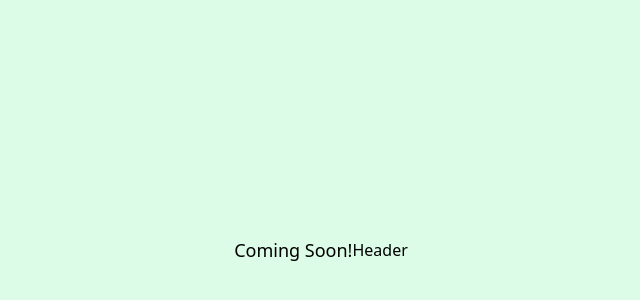
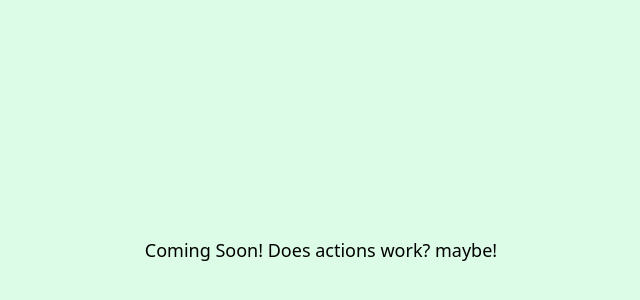
Before and after one commit to eemsley/evan.emsley.us, a React (Create React App) app: page / in a window 1280 px wide. Shown: the part 150-450 px from the top of the page, without its empty margins (319-959 px from the left). Built offline with nearby package versions, Linux system fonts and the light colour scheme.

Commit message:
feat: updated homepage

```diff
--- a/src/App.js
+++ b/src/App.js
@@ -3,8 +3,7 @@ import Header from "./components/Header";
 function App() {
   return (
     <div className="flex h-screen bg-green-100 w-full justify-center items-center">
-      <p className=" text-lg">Coming Soon!</p>
-      <Header />
+      <p className=" text-lg">Coming Soon! Does actions work? maybe!</p>
     </div>
   );
 }
```
